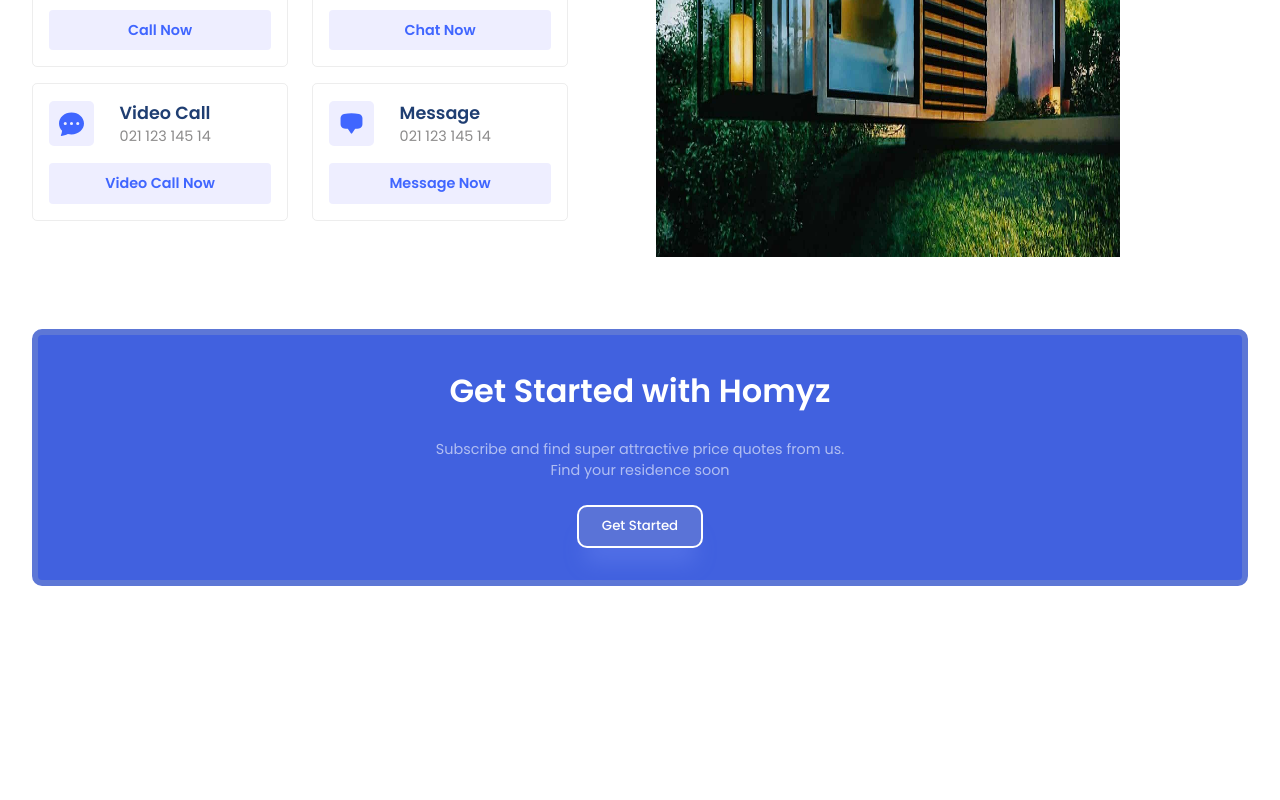
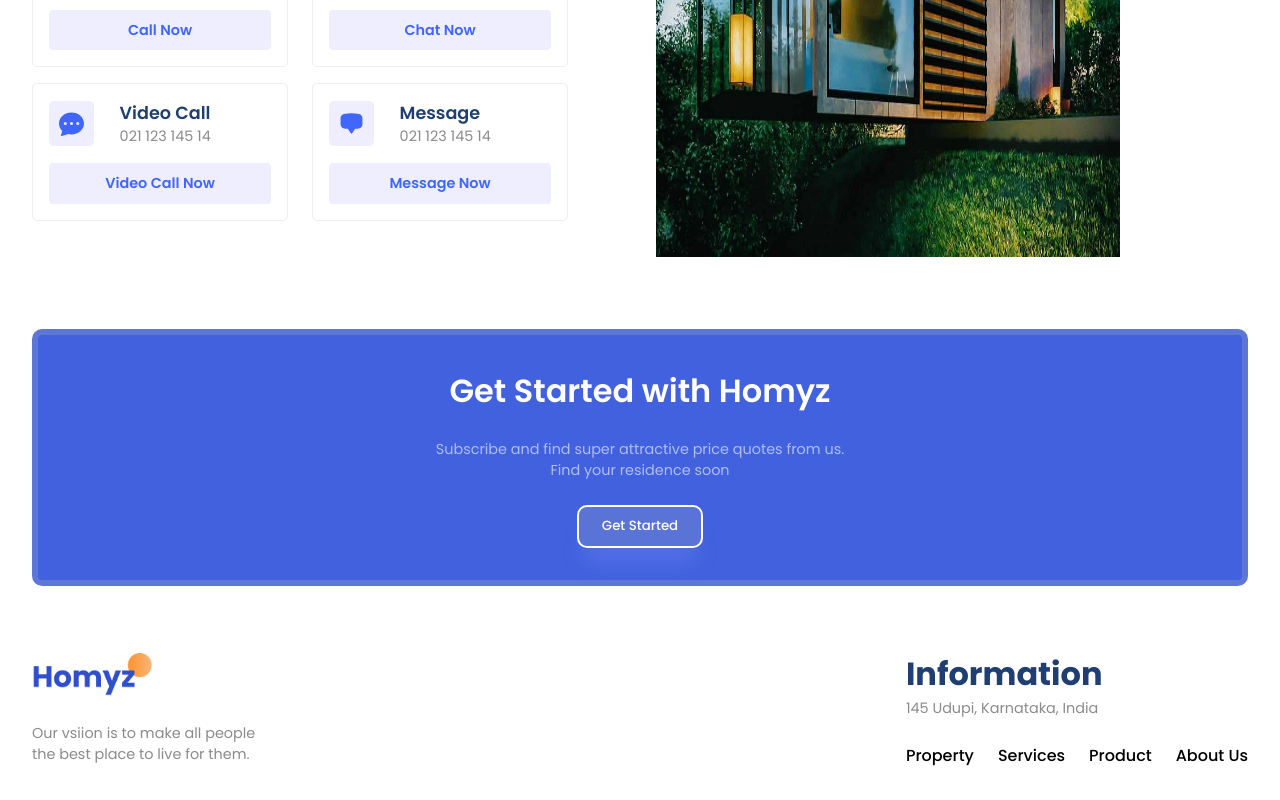
Before and after one commit to Prajith-Shetty/RealEstateWebsite, a React (Vite) app: page / in a window 1280 px wide. Shown: the part 2406-3206 px from the top of the page. Before the commit the page ends 3024 px from the top, so only its background shows below. Built offline with nearby package versions, Linux system fonts and the light colour scheme.

Commit message:
Footer Section Added

```diff
--- a/src/App.jsx
+++ b/src/App.jsx
@@ -6,6 +6,7 @@
 import Value from "./components/Value/Value";
 import Contact from "./components/Contact/Contact";
 import GetStarted from "./components/GetStarted/GetStarted";
+import Footer from "./components/Footer/Footer"
 
 function App() {
   return (
@@ -21,6 +22,7 @@
       <Value/>
       <Contact/>
       <GetStarted/>
+      <Footer/>
     </div>
   );
 }
--- /dev/null
+++ b/src/components/Footer/Footer.css
@@ -0,0 +1,13 @@
+.f-container{
+    justify-content: space-between;
+}
+
+.f-left{
+    gap: 1.5rem;
+}
+
+.f-menu{
+    gap: 1.5rem;
+    margin-top: 1.5rem;
+    font-weight: 500;
+}
--- /dev/null
+++ b/src/components/Footer/Footer.jsx
@@ -0,0 +1,35 @@
+import React from 'react'
+import './Footer.css'
+
+const Footer = () => {
+  return (
+    <section className="f-wrapper">
+        <div className="paddings innerWidth flexCenter f-container">
+            {/* left side */}
+            <div className="flexColStart f-left">
+                <img src="./logo2.png" alt="" width={120}/>
+
+                <span className='secondaryText'>
+                    Our vsiion is to make all people <br />
+                    the best place to live for them.
+                </span>
+            </div>
+
+            {/* right side */}
+            <div className="flexColStart f-right">
+                <span className='primaryText'>Information</span>
+                <span className='secondaryText'>145 Udupi, Karnataka, India</span>
+
+                <div className="flexCenter f-menu">
+                    <span>Property</span>
+                    <span>Services</span>
+                    <span>Product</span>
+                    <span>About Us</span>
+                </div>
+            </div>
+        </div>
+    </section>
+  )
+}
+
+export default Footer
```
